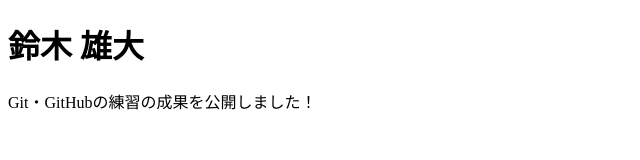
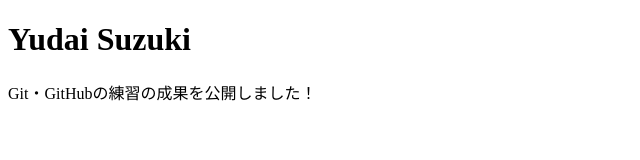
Before and after one commit to pr-YudaiSuzuki/git-practice1, a plain HTML site: page index.html in a window 1280 px wide. Shown: the whole page, without its empty margins (0-640 px from the left). Drawn offline with Linux system fonts and the light colour scheme.

Commit message:
change name format

```diff
--- a/index.html
+++ b/index.html
@@ -6,7 +6,7 @@
   <title>PR | Git Practice 1</title>
 </head>
 <body>
-  <h1>鈴木 雄大</h1>
+  <h1>Yudai Suzuki</h1>
   <p>Git・GitHubの練習の成果を公開しました！</p>
 </body>
 </html>
```
